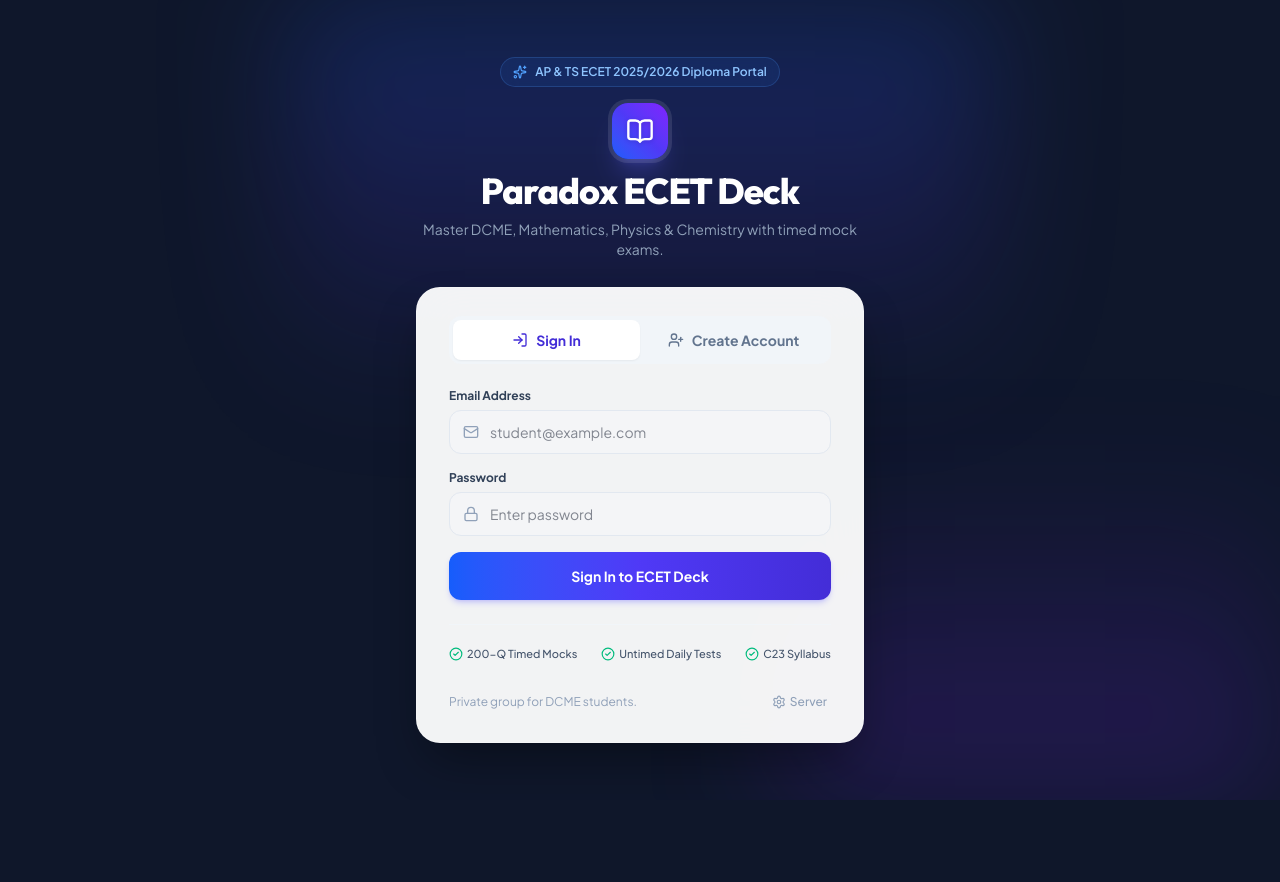
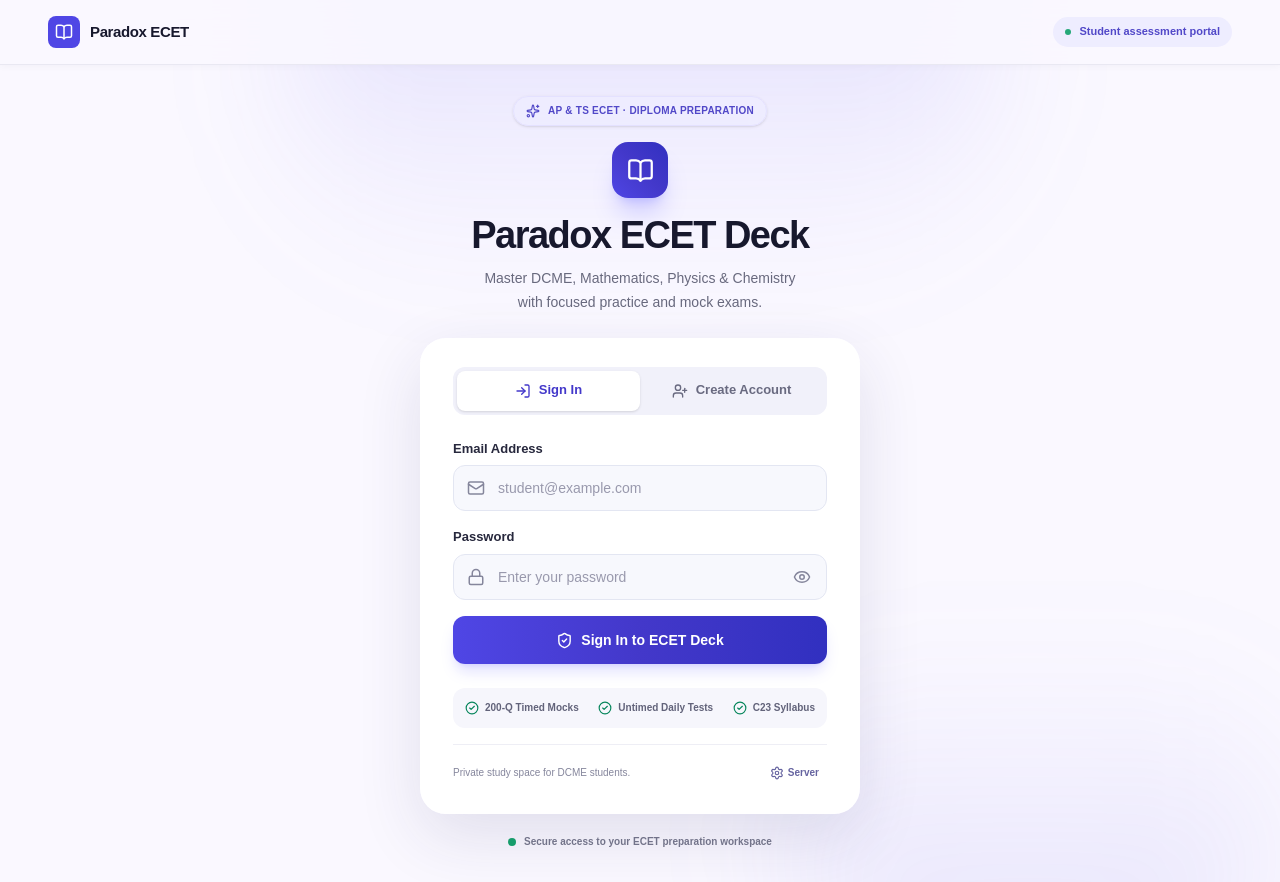
Before and after one commit to nagachaitanyaappana/ECET-Deck, a React (Vite) app in the folder frontend/: page / in a window 1280 px wide. Before the commit the page ends 800 px from the top, so only its background shows below. Built offline with nearby package versions, Linux system fonts and the light colour scheme; no server answers.

Commit message:
style: apply reference-inspired Paradox sign-in UI

```diff
--- a/frontend/src/views/LoginView.tsx
+++ b/frontend/src/views/LoginView.tsx
@@ -2,31 +2,41 @@ import React, { useState } from 'react';
 import { useAuth } from '../context/AuthContext';
 import { apiRequest, ApiError, getApiBaseUrl, setApiBaseUrl } from '../api/client';
 import type { AuthResponse } from '../types';
-import { BookOpen, LogIn, UserPlus, AlertCircle, CheckCircle, Settings, Server, Mail, Lock, User, Sparkles, CheckCircle2 } from 'lucide-react';
+import {
+  AlertCircle, BookOpen, CheckCircle2, Eye, EyeOff, Link2, Lock, LogIn,
+  Mail, Save, Server, Settings, ShieldCheck, Sparkles, User, UserPlus, X,
+} from 'lucide-react';
+
+type AuthMode = 'login' | 'register';
 
 export const LoginView: React.FC = () => {
   const { login } = useAuth();
-  const [tab, setTab] = useState<'login' | 'register'>('login');
-
-  // Form states
+  const [tab, setTab] = useState<AuthMode>('login');
   const [email, setEmail] = useState('');
   const [password, setPassword] = useState('');
   const [displayName, setDisplayName] = useState('');
+  const [showPassword, setShowPassword] = useState(false);
   const [error, setError] = useState<string | null>(null);
   const [success, setSuccess] = useState<string | null>(null);
   const [loading, setLoading] = useState(false);
   const [showServerConfig, setShowServerConfig] = useState(false);
   const [customServerUrl, setCustomServerUrl] = useState(() => getApiBaseUrl());
 
-  const handleSaveServerUrl = (e: React.FormEvent) => {
-    e.preventDefault();
+  const switchMode = (mode: AuthMode) => {
+    setTab(mode);
+    setError(null);
+    setSuccess(null);
+  };
+
+  const handleSaveServerUrl = (event: React.FormEvent) => {
+    event.preventDefault();
     setApiBaseUrl(customServerUrl);
-    setSuccess('Server URL saved! You can now sign in.');
+    setSuccess('Server address saved. You can now sign in.');
     setShowServerConfig(false);
   };
 
-  const handleSubmit = async (e: React.FormEvent) => {
-    e.preventDefault();
+  const handleSubmit = async (event: React.FormEvent) => {
+    event.preventDefault();
     setError(null);
     setSuccess(null);
     setLoading(true);
@@ -43,234 +53,162 @@ export const LoginView: React.FC = () => {
           method: 'POST',
           body: JSON.stringify({ email, password, displayName }),
         });
-        setSuccess('Account created successfully! Logging you in...');
-        const loginRes = await apiRequest<AuthResponse>('/api/v1/auth/login', {
+        setSuccess('Account created successfully. Signing you in…');
+        const response = await apiRequest<AuthResponse>('/api/v1/auth/login', {
           method: 'POST',
           body: JSON.stringify({ email, password }),
         });
-        login(loginRes);
+        login(response);
       }
-    } catch (err: any) {
-      if (err instanceof ApiError) {
-        setError(err.message);
-      } else {
-        setError('Network error. Is the backend server running on port 8080?');
-      }
+    } catch (err: unknown) {
+      setError(err instanceof ApiError
+        ? err.message
+        : 'Unable to reach the server. Check your connection and API server address.');
     } finally {
       setLoading(false);
     }
   };
 
+  const inputClass = 'w-full rounded-xl border border-[#e3e6f2] bg-[#f7f8fd] py-3 pl-11 pr-4 text-sm text-[#131b2e] placeholder:text-[#9999ad] outline-none transition hover:bg-white focus:border-[#6358e8] focus:bg-white focus:ring-4 focus:ring-[#6358e8]/10';
+  const labelClass = 'mb-1.5 block text-[13px] font-semibold text-[#27283d]';
+
   return (
-    <div className="min-h-screen relative overflow-hidden bg-slate-900 flex flex-col justify-center py-12 px-4 sm:px-6 lg:px-8">
-      {/* Ambient background glow effects */}
-      <div className="absolute top-0 left-1/2 -translate-x-1/2 w-[700px] h-[400px] bg-gradient-to-b from-blue-600/25 via-indigo-600/15 to-transparent blur-3xl pointer-events-none -z-0" />
-      <div className="absolute bottom-0 right-0 w-[500px] h-[350px] bg-gradient-to-t from-violet-600/20 to-transparent blur-3xl pointer-events-none -z-0" />
+    <div className="min-h-screen bg-[#faf8ff] text-[#131b2e]" style={{ fontFamily: '"Source Sans 3", sans-serif' }}>
+      <header className="fixed inset-x-0 top-0 z-30 border-b border-[#e9e8f2] bg-[#faf8ff]/90 shadow-[0_1px_8px_rgba(20,20,50,0.04)] backdrop-blur-xl">
+        <div className="mx-auto flex h-16 max-w-7xl items-center justify-between px-5 sm:px-8 lg:px-12">
+          <div className="flex items-center gap-2.5">
+            <span className="grid h-8 w-8 place-items-center rounded-lg bg-[#4f46e5] text-white">
+              <BookOpen size={18} />
+            </span>
+            <span className="text-[15px] font-bold tracking-tight text-[#17182d]" style={{ fontFamily: '"Hanken Grotesk", sans-serif' }}>
+              Paradox ECET
+            </span>
+          </div>
+          <span className="hidden items-center gap-2 rounded-full bg-[#eeedff] px-3 py-1.5 text-[11px] font-semibold text-[#5148c8] sm:inline-flex">
+            <span className="h-1.5 w-1.5 rounded-full bg-[#26a879]" />
+            Student assessment portal
+          </span>
+        </div>
+      </header>
 
-      <div className="relative z-10 sm:mx-auto sm:w-full sm:max-w-md text-center">
-        <div className="inline-flex items-center gap-2 px-3 py-1.5 rounded-full bg-blue-500/10 border border-blue-400/20 text-blue-300 text-xs font-semibold mb-4 backdrop-blur-sm">
-          <Sparkles className="w-3.5 h-3.5 text-blue-400" />
-          <span>AP & TS ECET 2025/2026 Diploma Portal</span>
+      <main className="relative flex min-h-screen items-center justify-center overflow-hidden px-4 pb-8 pt-24 sm:px-6">
+        <div aria-hidden="true" className="pointer-events-none absolute -top-36 left-1/2 h-[430px] w-[700px] -translate-x-1/2 rounded-full bg-gradient-to-b from-[#4f46e5]/20 via-[#756df1]/10 to-transparent blur-3xl" />
+        <div aria-hidden="true" className="pointer-events-none absolute -bottom-28 right-0 h-[350px] w-[500px] rounded-full bg-gradient-to-t from-[#7770e8]/15 to-transparent blur-3xl" />
+
+        <section className="relative z-10 mx-auto flex w-full max-w-[440px] flex-col items-center">
+          <div className="mb-4 inline-flex items-center gap-2 rounded-full border border-[#e4e1ff] bg-[#eeedff]/75 px-3 py-1.5 text-[10px] font-bold tracking-wide text-[#5148c8] shadow-sm backdrop-blur">
+            <Sparkles size={14} />
+            AP &amp; TS ECET · DIPLOMA PREPARATION
           </div>
 
-        <div className="flex justify-center mb-3">
-          <div className="w-14 h-14 rounded-2xl bg-gradient-to-tr from-blue-600 via-indigo-600 to-violet-600 flex items-center justify-center text-white shadow-xl shadow-indigo-500/25 ring-4 ring-white/10">
-            <BookOpen className="w-7 h-7 drop-shadow-sm" />
-          </div>
+          <div className="mb-3.5 grid h-14 w-14 place-items-center rounded-2xl bg-gradient-to-tr from-[#4f46e5] via-[#4338ca] to-[#3130c0] text-white shadow-xl shadow-indigo-500/25">
+            <BookOpen size={27} />
           </div>
 
-        <h1 className="text-3xl sm:text-4xl font-extrabold text-white tracking-tight font-heading">
+          <h1 className="text-center text-[32px] font-bold leading-tight tracking-[-0.04em] text-[#17182d] sm:text-[38px]" style={{ fontFamily: '"Hanken Grotesk", sans-serif' }}>
             Paradox ECET Deck
           </h1>
-        <p className="mt-2 text-sm text-slate-400">
-          Master DCME, Mathematics, Physics & Chemistry with timed mock exams.
+          <p className="mb-6 mt-1.5 max-w-xs text-center text-sm leading-6 text-[#68697e]">
+            Master DCME, Mathematics, Physics &amp; Chemistry with focused practice and mock exams.
           </p>
-      </div>
 
-      <div className="relative z-10 mt-7 sm:mx-auto sm:w-full sm:max-w-md">
-        <div className="bg-white/95 backdrop-blur-xl py-7 px-6 sm:px-8 shadow-2xl shadow-black/40 rounded-3xl border border-white/20">
-          {/* Tab selector */}
-          <div className="flex rounded-xl bg-slate-100 p-1 mb-6">
-            <button
-              type="button"
-              onClick={() => { setTab('login'); setError(null); }}
-              className={`flex-1 py-2.5 text-sm font-bold rounded-lg flex items-center justify-center gap-2 transition-all cursor-pointer ${
-                tab === 'login'
-                  ? 'bg-white text-indigo-700 shadow-xs'
-                  : 'text-slate-500 hover:text-slate-800'
-              }`}
-            >
-              <LogIn className="w-4 h-4" />
-              Sign In
+          <div className="w-full rounded-[26px] border border-white/80 bg-white/95 px-5 py-6 shadow-[0_22px_65px_rgba(42,39,100,0.12)] backdrop-blur-xl sm:px-8 sm:py-7">
+            <div className="mb-6 flex rounded-xl bg-[#f1f1fa] p-1">
+              <button type="button" onClick={() => switchMode('login')} aria-pressed={tab === 'login'}
+                className={`flex min-h-10 flex-1 items-center justify-center gap-2 rounded-lg px-2 text-[13px] font-bold transition ${tab === 'login' ? 'bg-white text-[#4338ca] shadow-sm' : 'text-[#696a80] hover:text-[#25263c]'}`}>
+                <LogIn size={16} /> Sign In
               </button>
-            <button
-              type="button"
-              onClick={() => { setTab('register'); setError(null); }}
-              className={`flex-1 py-2.5 text-sm font-bold rounded-lg flex items-center justify-center gap-2 transition-all cursor-pointer ${
-                tab === 'register'
-                  ? 'bg-white text-indigo-700 shadow-xs'
-                  : 'text-slate-500 hover:text-slate-800'
-              }`}
-            >
-              <UserPlus className="w-4 h-4" />
-              Create Account
+              <button type="button" onClick={() => switchMode('register')} aria-pressed={tab === 'register'}
+                className={`flex min-h-10 flex-1 items-center justify-center gap-2 rounded-lg px-2 text-[13px] font-bold transition ${tab === 'register' ? 'bg-white text-[#4338ca] shadow-sm' : 'text-[#696a80] hover:text-[#25263c]'}`}>
+                <UserPlus size={16} /> Create Account
               </button>
             </div>
 
             {error && (
-            <div className="mb-4 p-3.5 bg-red-50 border border-red-200/80 rounded-xl flex items-start gap-2.5 text-xs text-red-700 font-medium">
-              <AlertCircle className="w-4 h-4 text-red-600 shrink-0 mt-0.5" />
-              <span>{error}</span>
+              <div role="alert" className="mb-4 flex items-start gap-2.5 rounded-xl border border-red-200 bg-red-50 p-3 text-xs font-medium text-red-700">
+                <AlertCircle size={16} className="mt-0.5 shrink-0" /><span>{error}</span>
               </div>
             )}
-
             {success && (
-            <div className="mb-4 p-3.5 bg-emerald-50 border border-emerald-200/80 rounded-xl flex items-start gap-2.5 text-xs text-emerald-700 font-medium">
-              <CheckCircle className="w-4 h-4 text-emerald-600 shrink-0 mt-0.5" />
-              <span>{success}</span>
+              <div role="status" className="mb-4 flex items-start gap-2.5 rounded-xl border border-emerald-200 bg-emerald-50 p-3 text-xs font-medium text-emerald-700">
+                <CheckCircle2 size={16} className="mt-0.5 shrink-0" /><span>{success}</span>
               </div>
             )}
 
             <form onSubmit={handleSubmit} className="space-y-4">
               {tab === 'register' && (
                 <div>
-                <label className="block text-xs font-bold text-slate-700 mb-1.5">
-                  Full Name
-                </label>
+                  <label className={labelClass} htmlFor="display-name">Full Name</label>
                   <div className="relative">
-                  <div className="absolute inset-y-0 left-0 pl-3.5 flex items-center pointer-events-none text-slate-400">
-                    <User className="w-4 h-4" />
-                  </div>
-                  <input
-                    type="text"
-                    required
-                    value={displayName}
-                    onChange={(e) => setDisplayName(e.target.value)}
-                    placeholder="e.g. Naga Chaitanya"
-                    className="w-full pl-10 pr-4 py-2.5 text-sm rounded-xl border border-slate-200 bg-slate-50/50 hover:bg-white focus:bg-white focus:outline-none focus:ring-2 focus:ring-indigo-500/25 focus:border-indigo-600 transition-all"
-                  />
+                    <User size={18} className="pointer-events-none absolute left-3.5 top-1/2 -translate-y-1/2 text-[#85869c]" />
+                    <input id="display-name" className={inputClass} type="text" required autoComplete="name" value={displayName} onChange={event => setDisplayName(event.target.value)} placeholder="Enter your full name" />
                   </div>
                 </div>
               )}
 
               <div>
-              <label className="block text-xs font-bold text-slate-700 mb-1.5">
-                Email Address
-              </label>
+                <label className={labelClass} htmlFor="email">Email Address</label>
                 <div className="relative">
-                <div className="absolute inset-y-0 left-0 pl-3.5 flex items-center pointer-events-none text-slate-400">
-                  <Mail className="w-4 h-4" />
-                </div>
-                <input
-                  type="email"
-                  required
-                  value={email}
-                  onChange={(e) => setEmail(e.target.value)}
-                  placeholder="student@example.com"
-                  className="w-full pl-10 pr-4 py-2.5 text-sm rounded-xl border border-slate-200 bg-slate-50/50 hover:bg-white focus:bg-white focus:outline-none focus:ring-2 focus:ring-indigo-500/25 focus:border-indigo-600 transition-all"
-                />
+                  <Mail size={18} className="pointer-events-none absolute left-3.5 top-1/2 -translate-y-1/2 text-[#85869c]" />
+                  <input id="email" className={inputClass} type="email" required autoComplete="email" value={email} onChange={event => setEmail(event.target.value)} placeholder="student@example.com" />
                 </div>
               </div>
 
               <div>
-              <label className="block text-xs font-bold text-slate-700 mb-1.5">
-                Password
-              </label>
+                <div className="mb-1.5 flex items-center justify-between">
+                  <label className="text-[13px] font-semibold text-[#27283d]" htmlFor="password">Password</label>
+                </div>
                 <div className="relative">
-                <div className="absolute inset-y-0 left-0 pl-3.5 flex items-center pointer-events-none text-slate-400">
-                  <Lock className="w-4 h-4" />
+                  <Lock size={18} className="pointer-events-none absolute left-3.5 top-1/2 -translate-y-1/2 text-[#85869c]" />
+                  <input id="password" className={`${inputClass} pr-12`} type={showPassword ? 'text' : 'password'} required minLength={tab === 'register' ? 10 : 1} autoComplete={tab === 'login' ? 'current-password' : 'new-password'} value={password} onChange={event => setPassword(event.target.value)} placeholder={tab === 'register' ? 'At least 10 characters' : 'Enter your password'} />
+                  <button type="button" onClick={() => setShowPassword(value => !value)} aria-label={showPassword ? 'Hide password' : 'Show password'} className="absolute right-3 top-1/2 -translate-y-1/2 rounded p-1 text-[#85869c] hover:text-[#4338ca]">
+                    {showPassword ? <EyeOff size={18} /> : <Eye size={18} />}
+                  </button>
                 </div>
-                <input
-                  type="password"
-                  required
-                  minLength={tab === 'register' ? 10 : 1}
-                  value={password}
-                  onChange={(e) => setPassword(e.target.value)}
-                  placeholder={tab === 'register' ? 'Min 10 characters' : 'Enter password'}
-                  className="w-full pl-10 pr-4 py-2.5 text-sm rounded-xl border border-slate-200 bg-slate-50/50 hover:bg-white focus:bg-white focus:outline-none focus:ring-2 focus:ring-indigo-500/25 focus:border-indigo-600 transition-all"
-                />
-              </div>
-              {tab === 'register' && (
-                <p className="mt-1 text-[11px] text-slate-500 font-medium">Must be at least 10 characters.</p>
-              )}
+                {tab === 'register' && <p className="mt-1.5 text-[11px] text-[#85869c]">Use at least 10 characters.</p>}
               </div>
 
-            <button
-              type="submit"
-              disabled={loading}
-              className="w-full min-h-12 mt-2 py-3 px-4 rounded-xl text-sm font-bold text-white bg-gradient-to-r from-blue-600 via-indigo-600 to-indigo-700 hover:from-blue-700 hover:to-indigo-800 active:scale-[0.99] transition-all shadow-md shadow-indigo-500/25 disabled:opacity-50 cursor-pointer flex items-center justify-center gap-2 hover-lift"
-            >
-              {loading ? (
-                <div className="w-5 h-5 border-2 border-white/30 border-t-white rounded-full animate-spin" />
-              ) : tab === 'login' ? (
-                'Sign In to ECET Deck'
-              ) : (
-                'Create Account & Start'
-              )}
+              <button type="submit" disabled={loading}
+                className="mt-2 flex min-h-12 w-full items-center justify-center gap-2 rounded-xl bg-gradient-to-r from-[#4f46e5] via-[#4338ca] to-[#3130c0] px-4 py-3 text-sm font-bold text-white shadow-lg shadow-indigo-500/20 transition hover:brightness-105 active:scale-[0.99] disabled:cursor-not-allowed disabled:opacity-60">
+                {loading ? <span className="h-5 w-5 animate-spin rounded-full border-2 border-white/35 border-t-white" /> : <><ShieldCheck size={17} /> {tab === 'login' ? 'Sign In to ECET Deck' : 'Register Student Account'}</>}
               </button>
             </form>
 
-          {/* Quick highlights */}
-          <div className="mt-6 pt-5 border-t border-slate-100 flex flex-wrap items-center justify-between gap-2 text-[11px] text-slate-500">
-            <span className="flex items-center gap-1 font-medium text-slate-600">
-              <CheckCircle2 className="w-3.5 h-3.5 text-emerald-500" /> 200-Q Timed Mocks
-            </span>
-            <span className="flex items-center gap-1 font-medium text-slate-600">
-              <CheckCircle2 className="w-3.5 h-3.5 text-emerald-500" /> Untimed Daily Tests
-            </span>
-            <span className="flex items-center gap-1 font-medium text-slate-600">
-              <CheckCircle2 className="w-3.5 h-3.5 text-emerald-500" /> C23 Syllabus
-            </span>
+            <div className="mt-6 flex flex-wrap items-center justify-between gap-2 rounded-xl bg-[#f6f6fc] px-3 py-3 text-[10px] font-semibold text-[#62637a]">
+              <span className="flex items-center gap-1.5"><CheckCircle2 size={14} className="text-[#07865c]" /> 200-Q Timed Mocks</span>
+              <span className="flex items-center gap-1.5"><CheckCircle2 size={14} className="text-[#07865c]" /> Untimed Daily Tests</span>
+              <span className="flex items-center gap-1.5"><CheckCircle2 size={14} className="text-[#07865c]" /> C23 Syllabus</span>
             </div>
 
-          <div className="mt-4 flex items-center justify-between text-xs text-slate-400 pt-3">
-            <span>Private group for DCME students.</span>
-            <button
-              type="button"
-              onClick={() => setShowServerConfig(!showServerConfig)}
-              className="text-slate-400 hover:text-indigo-600 transition-colors p-1 cursor-pointer flex items-center gap-1 font-medium"
-              title="Configure Backend Server URL"
-            >
-              <Settings className="w-3.5 h-3.5" />
-              <span className="hidden sm:inline">Server</span>
+            <div className="mt-4 flex items-center justify-between gap-3 border-t border-[#eeeef5] pt-4 text-[10px] text-[#85869c]">
+              <span>Private study space for DCME students.</span>
+              <button type="button" onClick={() => setShowServerConfig(value => !value)} className="flex items-center gap-1 rounded-lg px-2 py-1 font-semibold text-[#6664a0] transition hover:bg-[#eeedff] hover:text-[#4338ca]">
+                <Settings size={14} /> Server
               </button>
             </div>
 
             {showServerConfig && (
-            <form onSubmit={handleSaveServerUrl} className="mt-3 p-3 bg-slate-50 border border-slate-200 rounded-xl text-xs space-y-2">
-              <div className="flex items-center gap-1.5 font-semibold text-slate-700">
-                <Server className="w-3.5 h-3.5 text-indigo-600" />
-                Backend API Server URL
+              <form onSubmit={handleSaveServerUrl} className="mt-4 rounded-2xl border border-[#e5e4f2] bg-[#f3f3fc] p-4">
+                <div className="mb-1 flex items-center gap-2 text-xs font-bold text-[#292a43]"><Server size={15} className="text-[#5148c8]" /> Backend API Server URL</div>
+                <p className="mb-3 text-[11px] leading-5 text-[#73748a]">For a mobile or desktop build, enter the hosted API address or your computer's local network address.</p>
+                <div className="relative">
+                  <Link2 size={15} className="pointer-events-none absolute left-3 top-1/2 -translate-y-1/2 text-[#85869c]" />
+                  <input aria-label="Backend API Server URL" className="w-full rounded-lg border border-[#e1e1ed] bg-white py-2.5 pl-9 pr-3 text-xs text-[#292a43] outline-none focus:border-[#6358e8] focus:ring-4 focus:ring-[#6358e8]/10" type="url" value={customServerUrl} onChange={event => setCustomServerUrl(event.target.value)} placeholder="https://your-api.example.com" />
                 </div>
-              <p className="text-[11px] text-slate-500">
-                On mobile or desktop app, enter host URL (e.g. <code>http://192.168.1.10:8080</code> or cloud URL).
-              </p>
-              <input
-                type="text"
-                placeholder="Leave blank for same-origin"
-                value={customServerUrl}
-                onChange={(e) => setCustomServerUrl(e.target.value)}
-                className="w-full px-2.5 py-1.5 text-xs bg-white border border-slate-300 rounded-lg focus:outline-none focus:ring-2 focus:ring-indigo-500/20"
-              />
-              <div className="flex justify-end gap-2 pt-1">
-                <button
-                  type="button"
-                  onClick={() => setShowServerConfig(false)}
-                  className="px-2.5 py-1 text-slate-600 hover:bg-slate-200 rounded text-xs cursor-pointer"
-                >
-                  Cancel
-                </button>
-                <button
-                  type="submit"
-                  className="px-3 py-1 bg-indigo-600 hover:bg-indigo-700 text-white rounded text-xs font-semibold cursor-pointer"
-                >
-                  Save URL
-                </button>
+                <div className="mt-3 flex justify-end gap-2">
+                  <button type="button" onClick={() => setShowServerConfig(false)} className="flex items-center gap-1 rounded-lg px-3 py-2 text-xs font-semibold text-[#68697e] hover:bg-white"><X size={13} /> Cancel</button>
+                  <button type="submit" className="flex items-center gap-1.5 rounded-lg bg-[#4338ca] px-3.5 py-2 text-xs font-bold text-white shadow-sm hover:bg-[#3730a3]"><Save size={13} /> Save URL</button>
                 </div>
               </form>
             )}
           </div>
+
+          <div className="mt-5 flex items-center justify-center gap-2 text-[10px] font-semibold text-[#77788d]">
+            <span className="h-2 w-2 rounded-full bg-[#16a36d]" />
+            Secure access to your ECET preparation workspace
           </div>
+        </section>
+      </main>
     </div>
   );
 };
```
Lines whose indentation alone changed are shown as unchanged.
